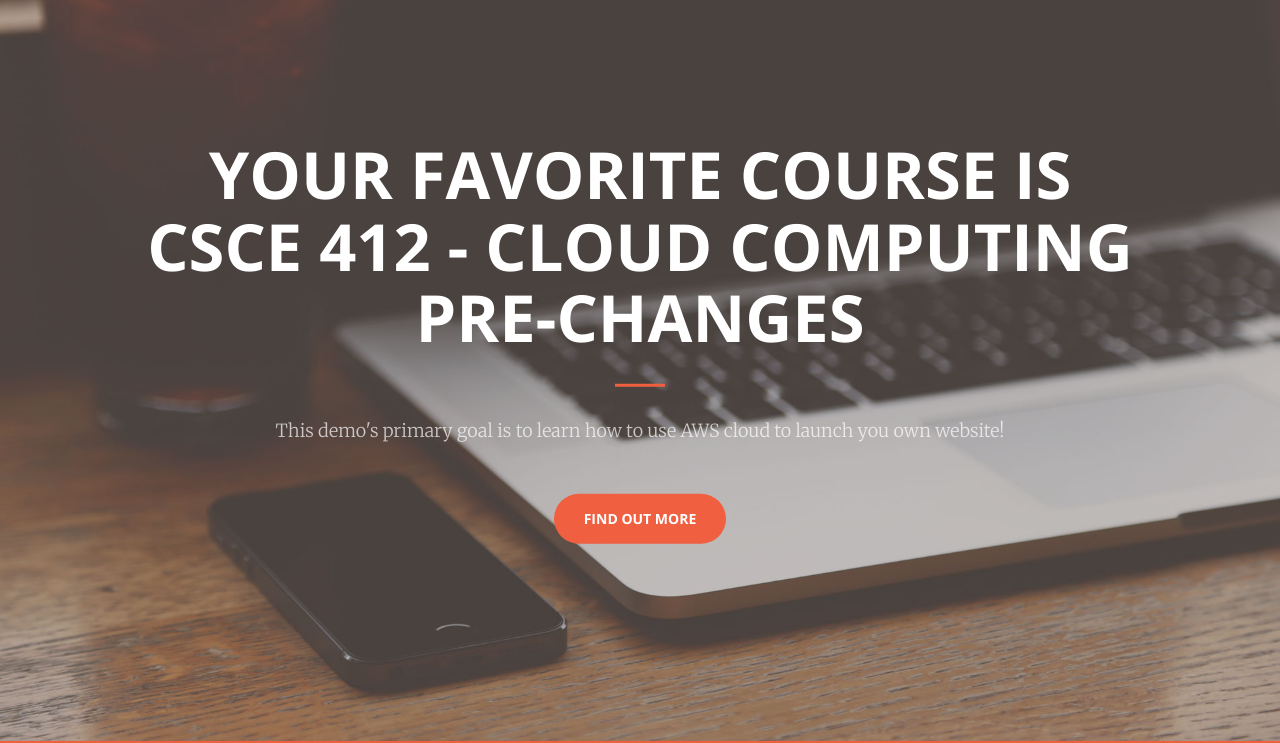
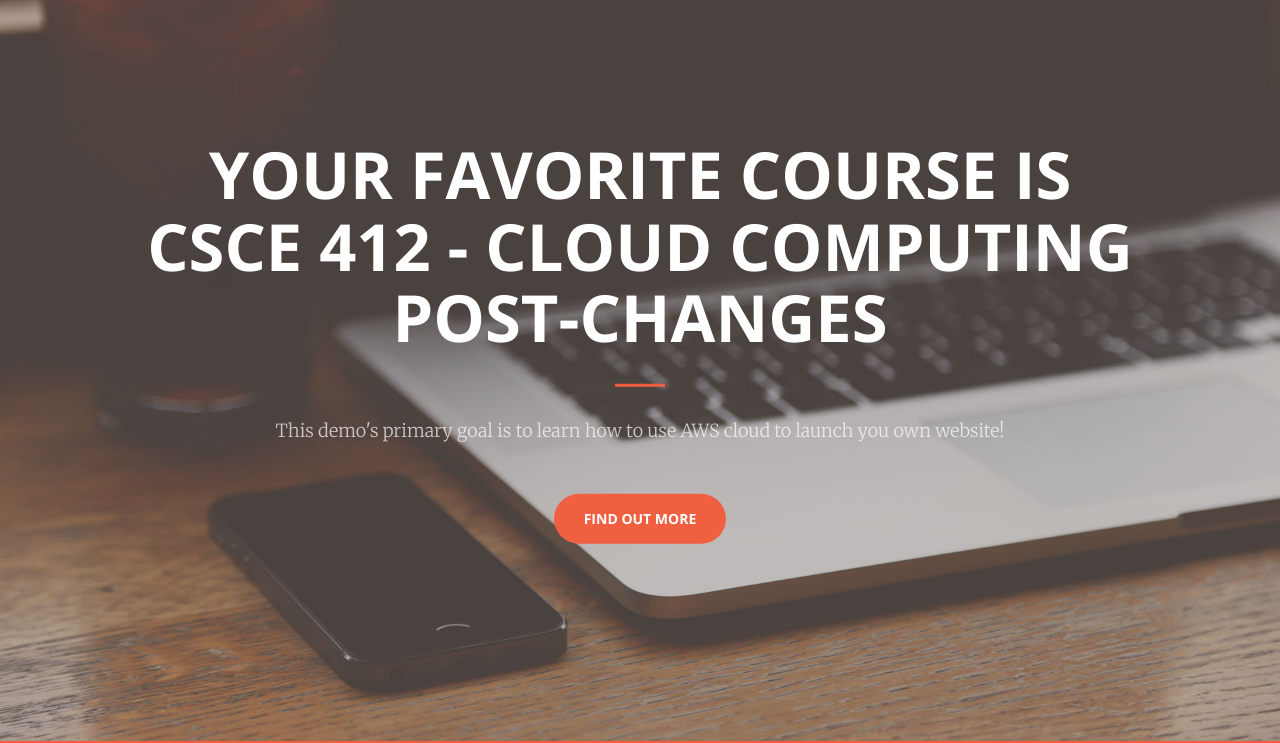
Before and after one commit to arappa/Project-5-CI-CD, a plain HTML site: page index.html in a window 1280 px wide. Shown: the part 59-802 px from the top of the page. Drawn offline with nearby package versions, Linux system fonts and the light colour scheme.

Commit message:
Post-changes

```diff
--- a/index.html
+++ b/index.html
@@ -74,7 +74,7 @@
     <header>
         <div class="header-content">
             <div class="header-content-inner">
-                <h1>Your Favorite Course is CSCE 412 - Cloud Computing PRE-CHANGES</h1>
+                <h1>Your Favorite Course is CSCE 412 - Cloud Computing POST-CHANGES</h1>
                 <hr>
                 <p>This demo's primary goal is to learn how to use AWS cloud to launch you own website!</p>
                 <a href="#about" class="btn btn-primary btn-xl page-scroll">Find Out More</a>
```
